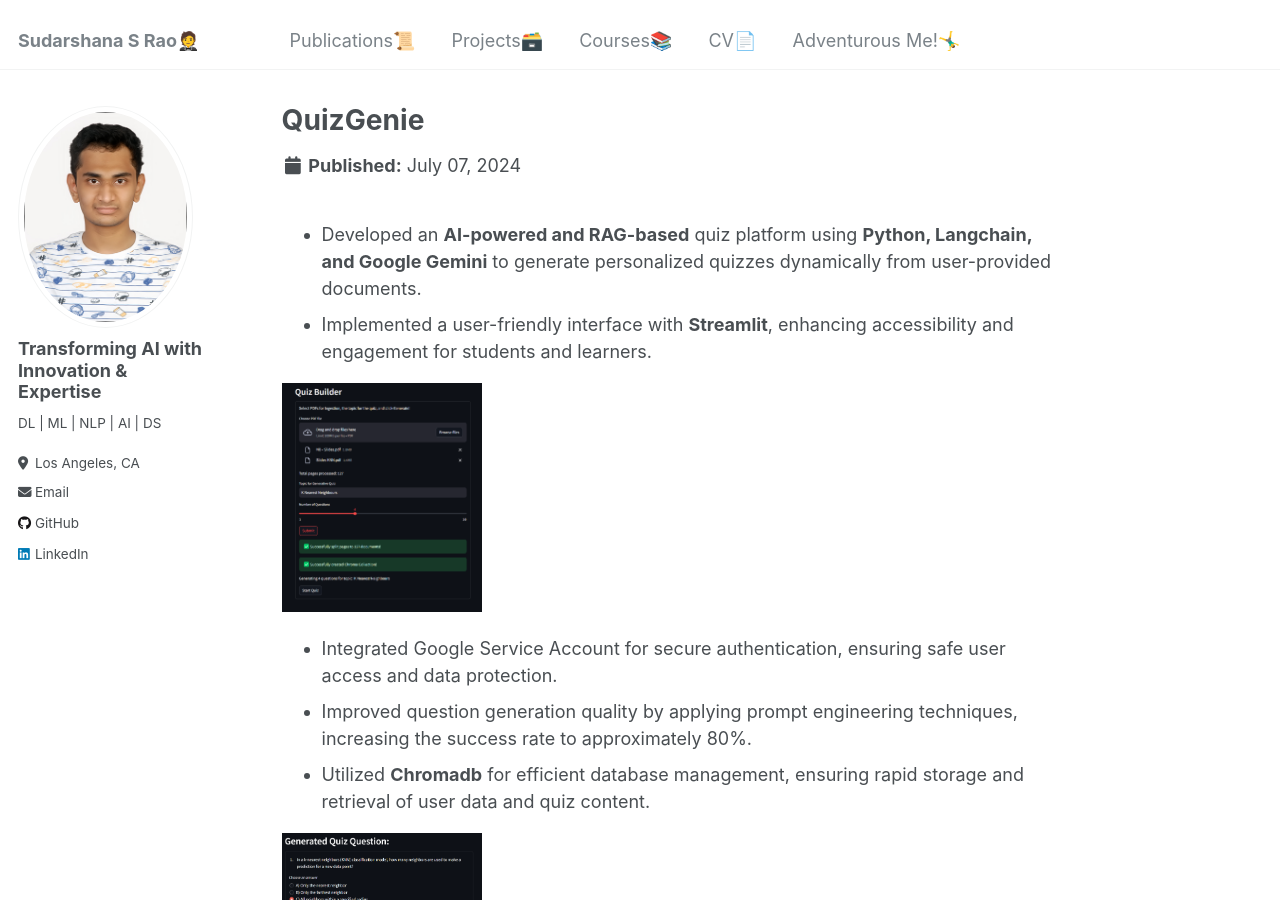
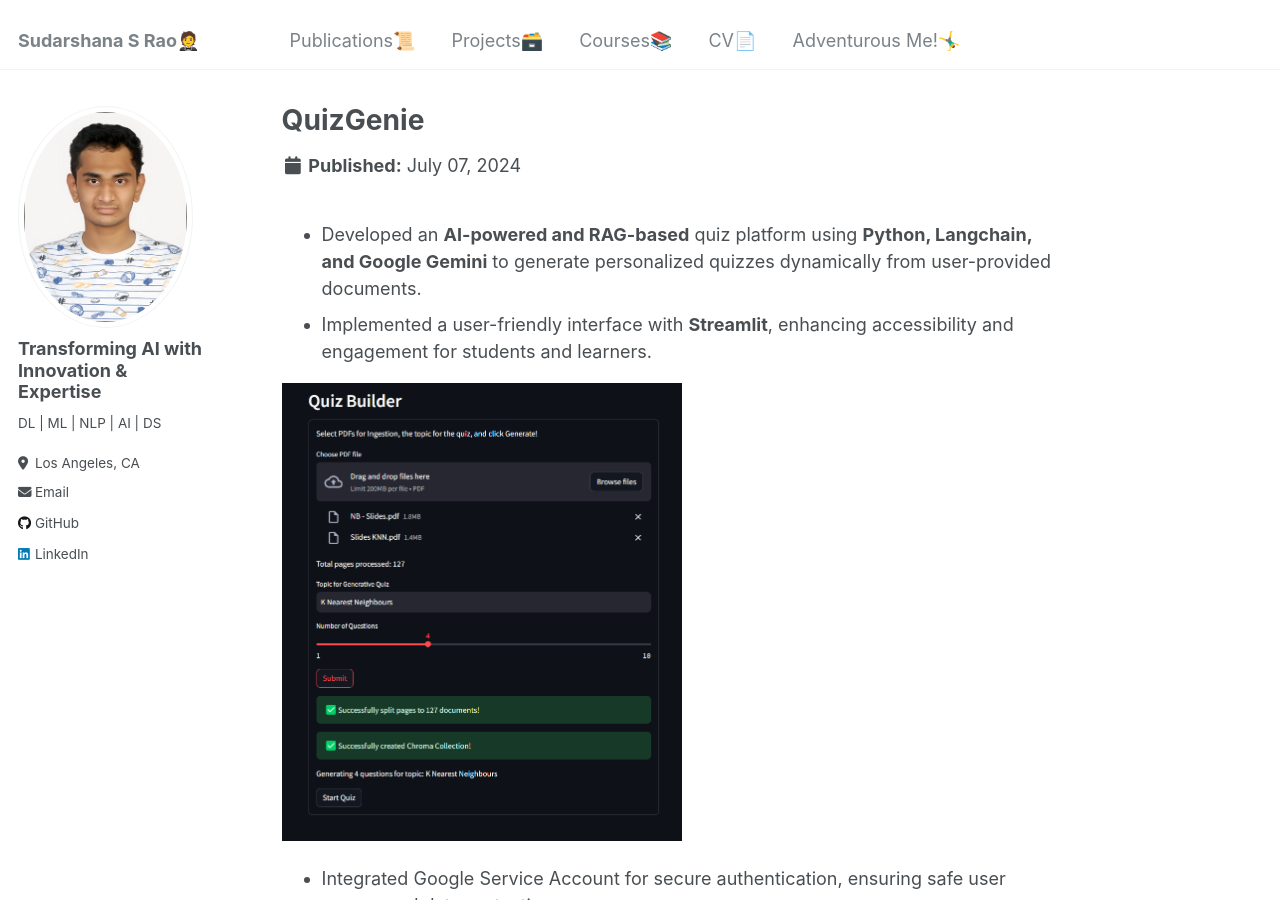
Before and after one commit to SudarshanaSRao/SudarshanaSRao.github.io, a Jekyll site: the page built from _portfolio/portfolio-2.md, in a window 1280 px wide and 900 px high. Built offline with Jekyll 4.4.1, drawn with Linux system fonts in a browser that asks for light colours.

Commit message:
Update and rename portfolio-7.md to portfolio-2.md

```diff
--- a/_portfolio/portfolio-7.md
+++ b/_portfolio/portfolio-2.md
@@ -7,13 +7,13 @@
 * Developed an **AI-powered and RAG-based** quiz platform using **Python, Langchain, and Google Gemini** to generate personalized quizzes dynamically from user-provided documents.
 * Implemented a user-friendly interface with **Streamlit**, enhancing accessibility and engagement for students and learners.
 
-<img height="200" width="200" src="/images/pdf_input.png">
+<img height="400" width="400" src="/images/pdf_input.png">
 
 * Integrated Google Service Account for secure authentication, ensuring safe user access and data protection.
 * Improved question generation quality by applying prompt engineering techniques, increasing the success rate to approximately 80%.
 * Utilized **Chromadb** for efficient database management, ensuring rapid storage and retrieval of user data and quiz content.
 
-<img height="200" width="200" src="/images/generated_question.png">
+<img height="400" width="400" src="/images/generated_question.png">
 
 <div class="flexcontainer">
 <div>
```
